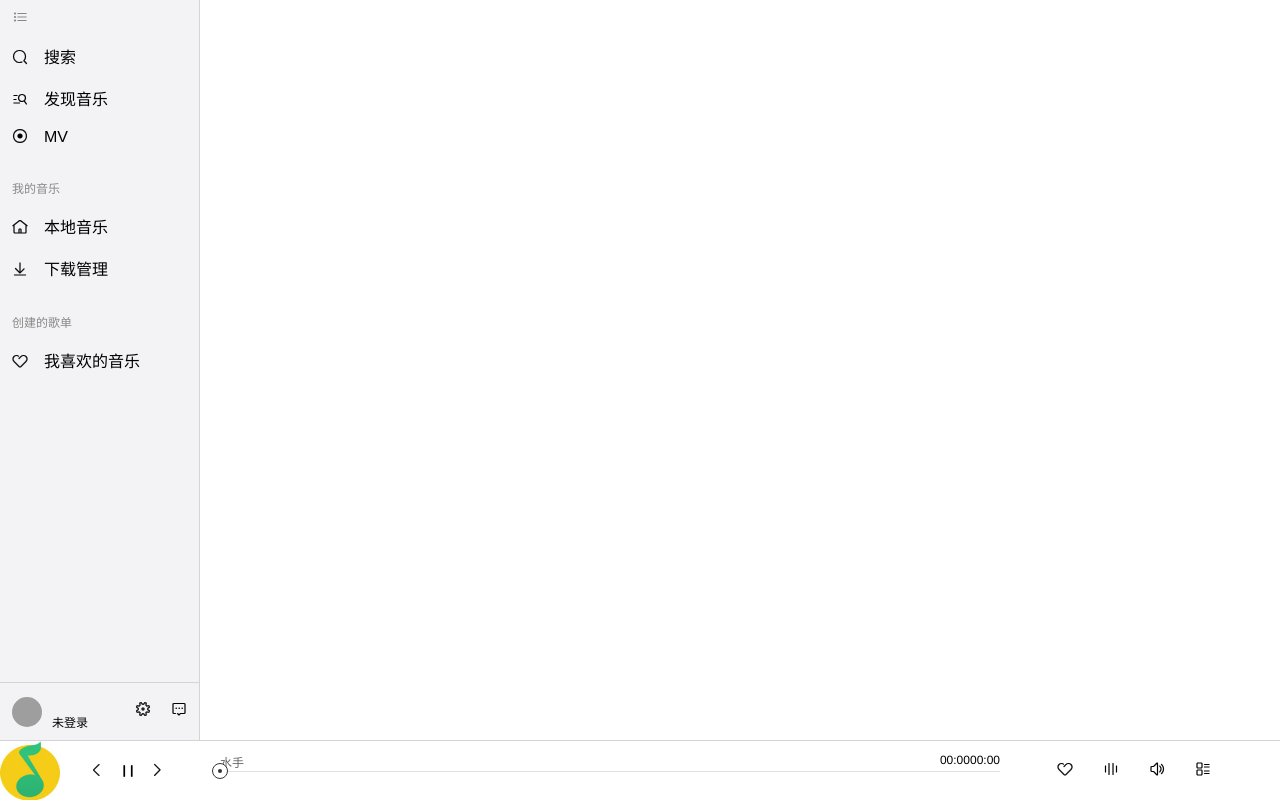
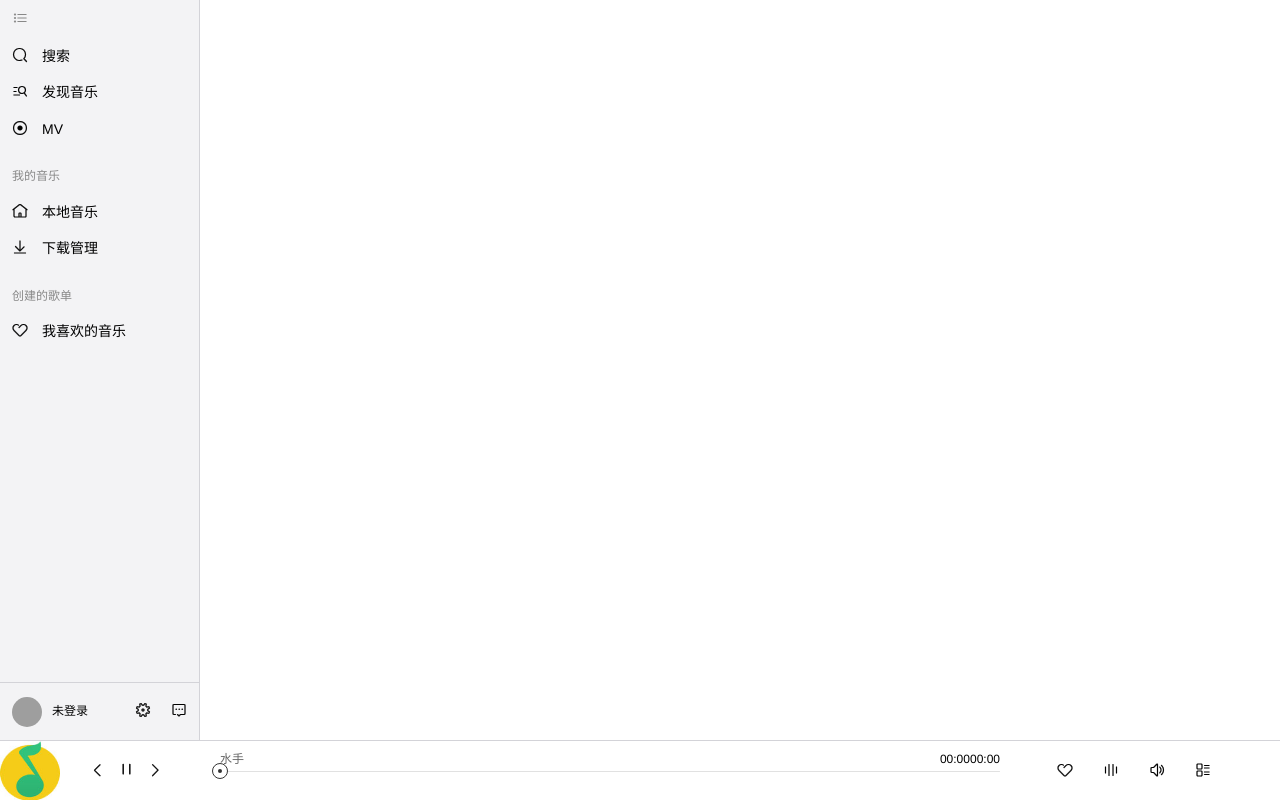
Before and after one commit to bhoold/html5lab, a Vue app in the folder vuedemo/musicapp/: page / in a window 1280 px wide. Built offline with nearby package versions, Linux system fonts and the light colour scheme; grey boxes are pictures that could not be loaded.

Commit message:
拆分模块

```diff
--- a/vuedemo/musicapp/package.json
+++ b/vuedemo/musicapp/package.json
@@ -32,6 +32,7 @@
     "html-webpack-plugin": "^2.28.0",
     "http-proxy-middleware": "^0.17.3",
     "node-sass": "^4.5.3",
+    "normalize.css": "^7.0.0",
     "opn": "^4.0.2",
     "optimize-css-assets-webpack-plugin": "^1.3.0",
     "ora": "^1.2.0",
--- a/vuedemo/musicapp/src/page/Layout.vue
+++ b/vuedemo/musicapp/src/component/Layout.vue
@@ -96,7 +96,7 @@ html,body,#app{
 }
 body {
   margin: 0;
-  font-size: 1rem;
+  font-size: 14px;
   font-family: "Helvetica Neue",Helvetica,"PingFang SC","Hiragino Sans GB","Microsoft YaHei","微软雅黑",Arial,sans-serif;
 }
 #main{
@@ -162,6 +162,7 @@ body {
           height: 30px;
           margin-right: 10px;
           border-radius: 50%;
+          vertical-align: middle;
         }
         a{
           float: right;
--- a/vuedemo/musicapp/src/main.js
+++ b/vuedemo/musicapp/src/main.js
@@ -1,9 +1,9 @@
 // The Vue build version to load with the `import` command
 // (runtime-only or standalone) has been set in webpack.base.conf with an alias.
+import 'normalize.css'
 import '../src/font/iconfont.css'
-
 import Vue from 'vue'
-import Layout from './page/Layout'
+import Layout from './component/Layout'
 
 
 Vue.config.productionTip = false
```
Also changed, not shown: vuedemo/musicapp/src/component/Menu.vue (added), vuedemo/musicapp/src/component/PlayerMin.vue (added).
